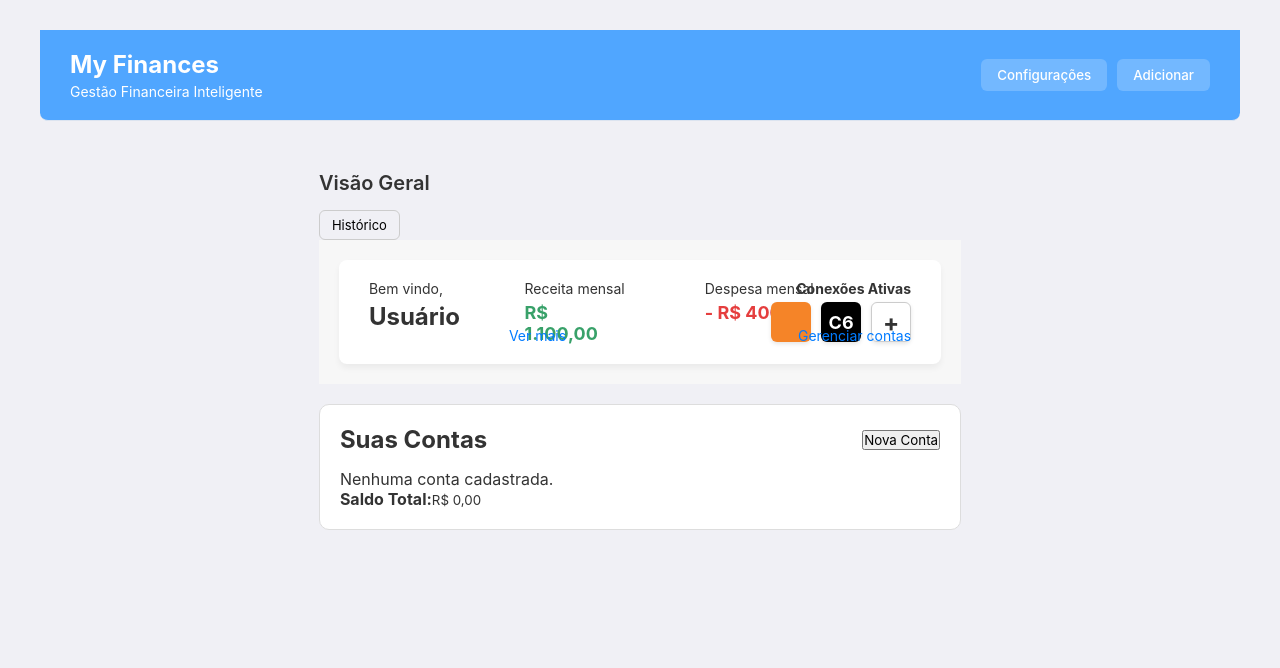
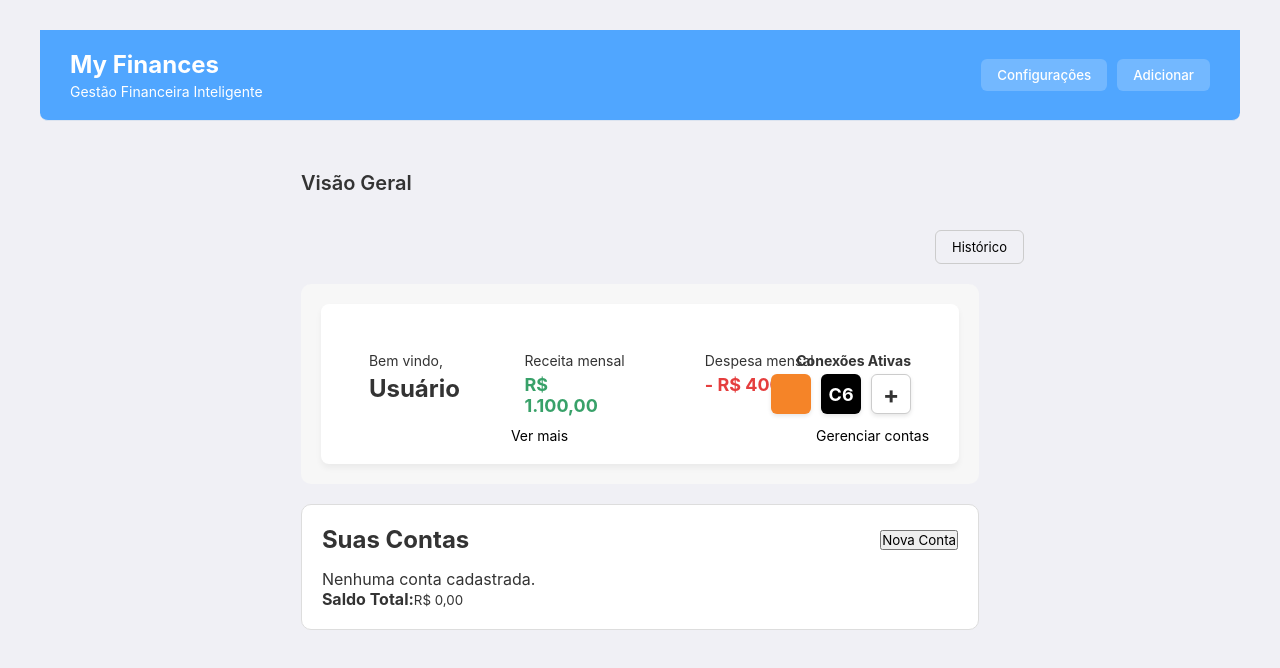
Before and after one commit to andre8756/cedup, a React (Vite) app in the folder Front-End/: page / in a window 1280 px wide. Shown: the top 668 px of the page. Built offline with nearby package versions, Linux system fonts and the light colour scheme.

Commit message:
Update Conta.css

```diff
--- a/Front-End/src/pages/Conta/Conta.css
+++ b/Front-End/src/pages/Conta/Conta.css
@@ -65,17 +65,17 @@ body {
 
 .overview-container {
   padding: 20px;
+  border-radius: 10px;
   background-color: #f7f7f7;
 }
 
 .overview-card {
   background-color: white;
-  padding: 20px 30px;
+  padding: 3pc;
   border-radius: 8px;
+  position: absolute;
   box-shadow: 0 4px 6px rgba(0, 0, 0, 0.05);
   display: flex;
-  justify-content: space-between;
-  align-items: flex-start;
   position: relative;
   font-family: Arial, sans-serif;
 }
@@ -284,14 +284,19 @@ body {
 .btn-historico {
   background: none;
   border: 1px solid #ccc;
-  padding: 6px 12px;
+  padding: 8px 16px;
   border-radius: 6px;
   cursor: pointer;
+  margin: 20px;
+  margin-left: 93.5%;
   font-size: 13px;
   transition: 0.2s;
 }
 
-.btn-historico:hover { background-color: rgb(2, 97, 175); }
+.btn-historico:hover {
+  background-color: #007bff;
+  color: #ffff;
+}
 
 .btn-salvar, .btn-cancelar {
   margin-top: 20px;
@@ -379,3 +384,24 @@ body {
   margin-top: 50px;
   font-weight: bold;
 }
+
+
+/*  Visualisação e Gerenciamento */
+
+.view-more-link{
+  color: #000;
+  margin-left: 20px;
+
+}
+
+.view-more-link:hover{
+  color: #007bff;
+}
+
+.manage-accounts-link{
+  color: #000;
+}
+
+.manage-accounts-link:hover{
+  color: #007bff;
+}
```
